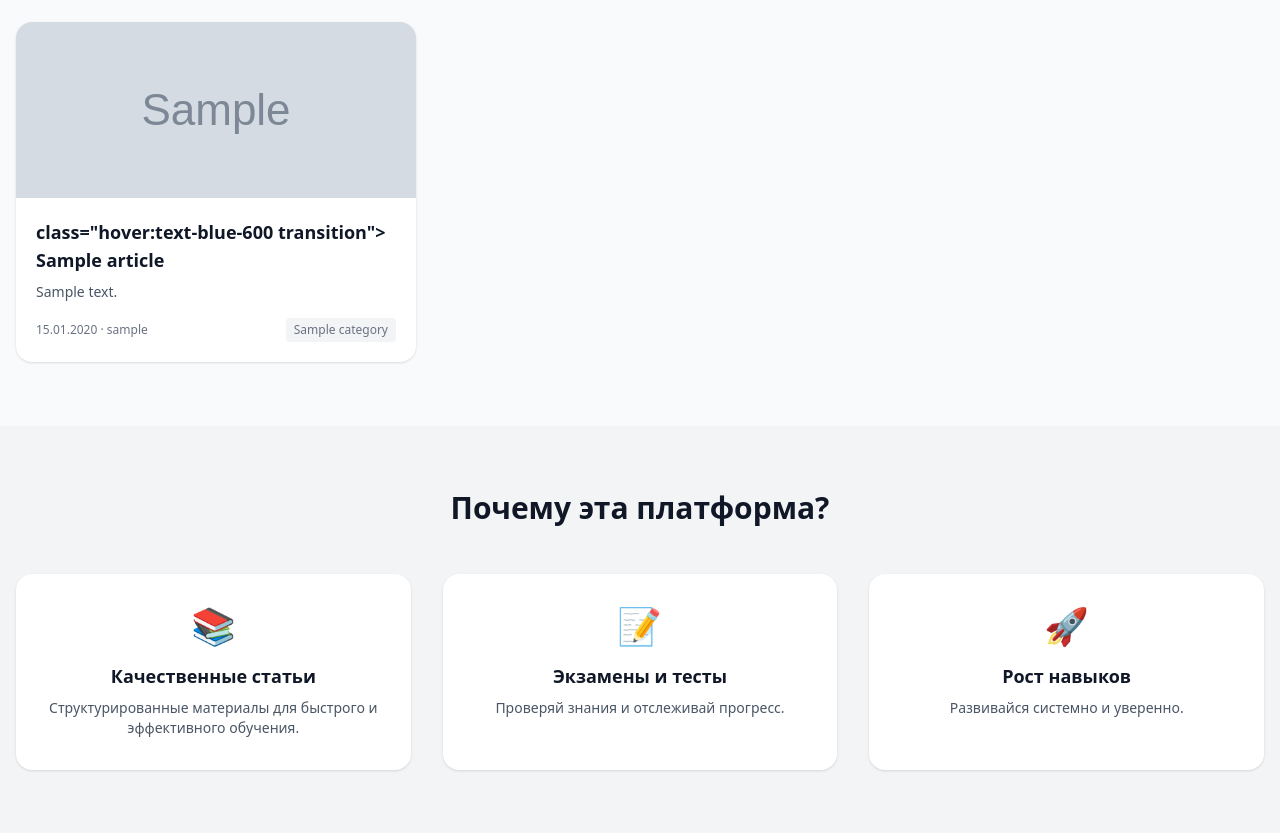
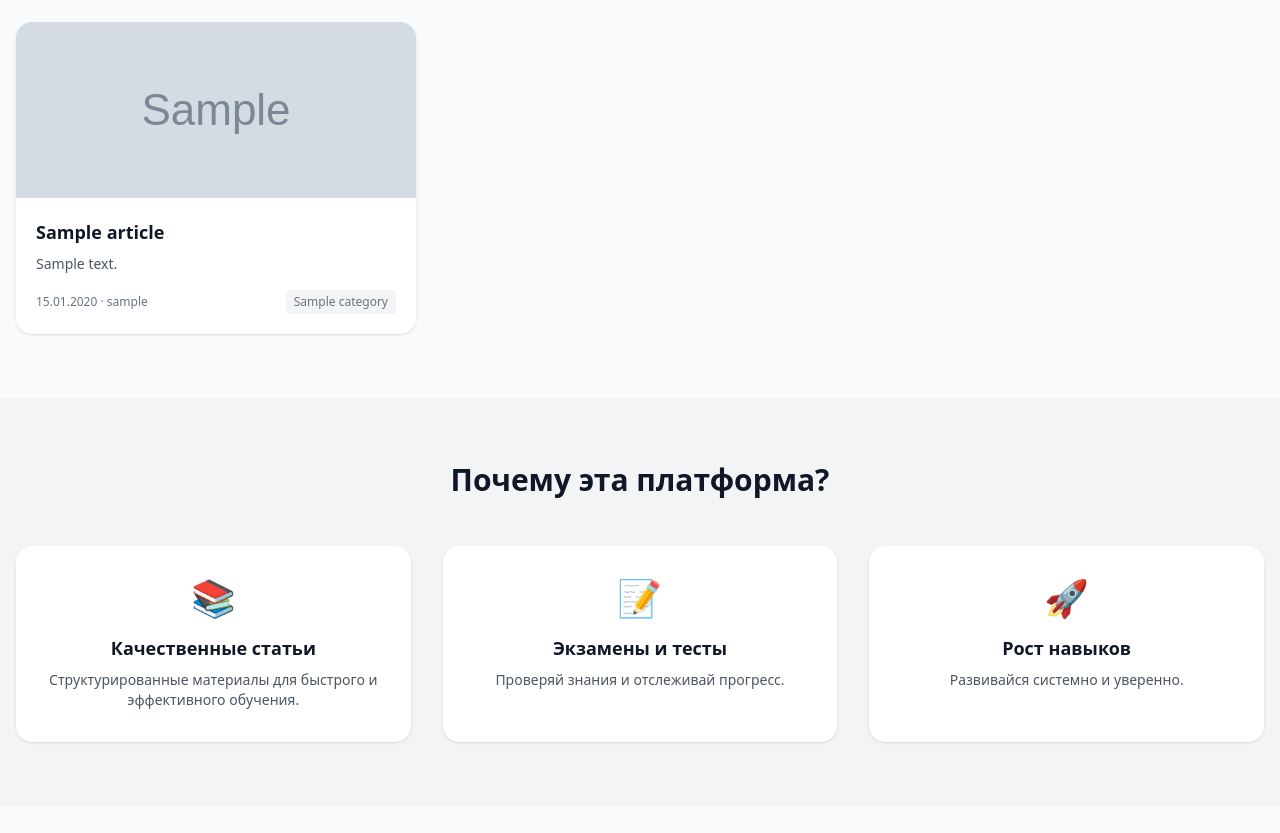
Before and after one commit to vanpipka/start-deutsch.v3, a Django app: page / in a window 1280 px wide. Shown: the part 744-1577 px from the top of the page. Run offline with Django 5.2, Linux system fonts and the light colour scheme; tables that the repository leaves empty hold one stand-in row (values such as "Sample post"); grey boxes marked "Sample" are stand-in pictures; style sheets or scripts are compiled from the project's sources; some libraries are stand-ins or nearby versions.

Commit message:
fix main page

```diff
--- a/config/articles/templates/core/home.html
+++ b/config/articles/templates/core/home.html
@@ -120,7 +120,6 @@
 
                             <div class="p-5">
                                 <h3 class="text-lg font-semibold mb-2">
-                                    class="hover:text-blue-600 transition">
                                     {{ article.title }}
                                 </h3>
 
```
